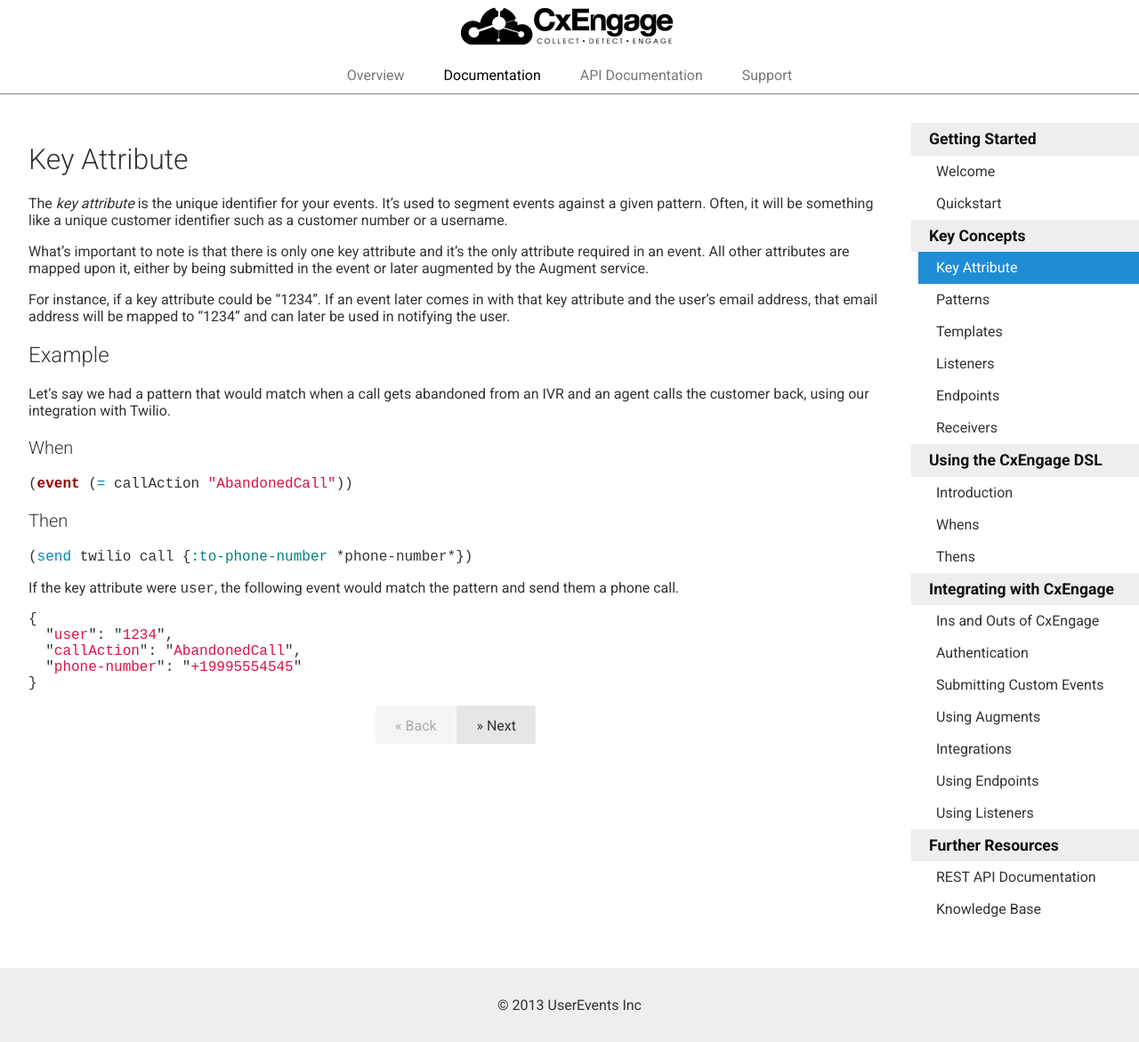
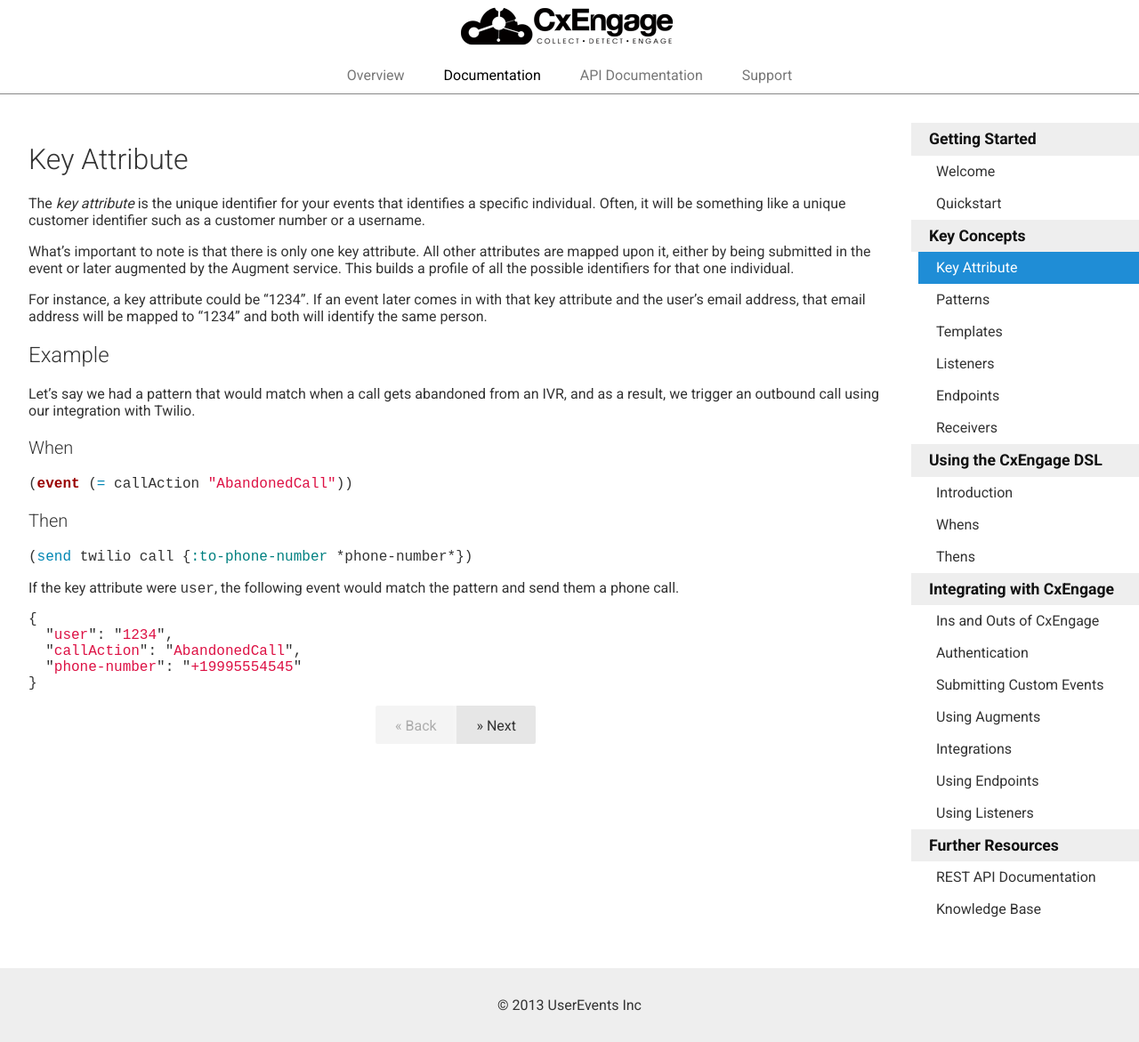
Before and after one commit to ianbishop/userevents.github.io, a Jekyll site: the page built from docs/key-attribute.md, in a window 1280 px wide. Shown: the whole page at 89% size. Built offline with Jekyll 4.4.1, drawn with Linux system fonts in a browser that asks for light colours; Markdown is read by kramdown in place of the engine named in the settings.

Commit message:
Update key attribute article

```diff
--- a/docs/key-attribute.md
+++ b/docs/key-attribute.md
@@ -5,21 +5,18 @@
 permalink: /docs/key-attribute/
 ---
 
-The *key attribute* is the unique identifier for your events. It's used to
-segment events against a given pattern. Often, it will be something like a unique
-customer identifier such as a customer number or a username.
+The *key attribute* is the unique identifier for your events that identifies a specific individual. Often, it will be something like a unique customer identifier such as a customer number or a username.
 
-What's important to note is that there is only one key attribute and it's the only attribute required in an event. All other attributes are mapped upon it, either by being submitted
-in the event or later augmented by the Augment service.
+What's important to note is that there is only one key attribute. All other attributes are mapped upon it, either by being submitted in the event or later augmented by the Augment service. This builds a profile of all the possible identifiers for that one individual.
 
-For instance, if a key attribute could be "1234". If an event later comes in
+For instance, a key attribute could be "1234". If an event later comes in
 with that key attribute and the user's email address, that email address will be
-mapped to "1234" and can later be used in notifying the user.
+mapped to "1234" and both will identify the same person.
 
 ## Example
 
 Let's say we had a pattern that would match when a call gets abandoned from an
-IVR and an agent calls the customer back, using our integration with Twilio.
+IVR, and as a result, we trigger an outbound call using our integration with Twilio.
 
 ### When
 {% highlight clojure %}
```
